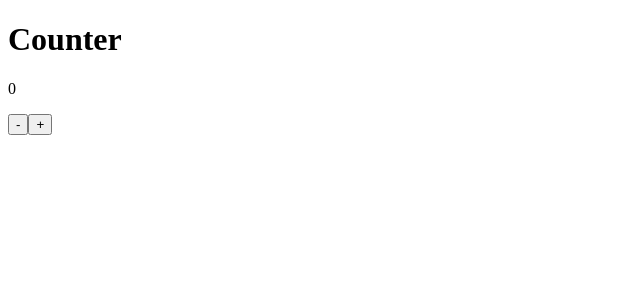
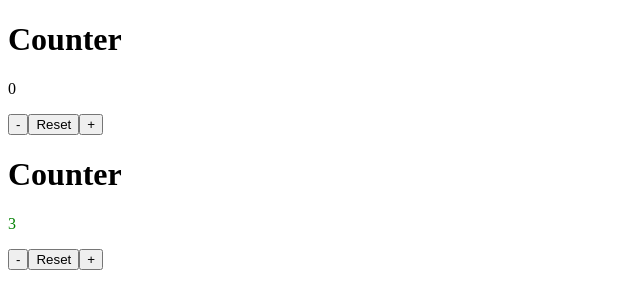
Before and after one commit to vasibreban27/fullstack-bootcamp, a React (Vite) app: page / in a window 1280 px wide. Shown: the top 308 px of the page, without its empty margins (0-640 px from the left). Built offline with nearby package versions, Linux system fonts and the light colour scheme.

Commit message:
counter app in react

```diff
--- a/package.json
+++ b/package.json
@@ -10,6 +10,7 @@
     "preview": "vite preview"
   },
   "dependencies": {
+    "clsx": "^2.1.1",
     "react": "^19.2.5",
     "react-dom": "^19.2.5"
   },
--- a/src/App.tsx
+++ b/src/App.tsx
@@ -1,5 +1,10 @@
 import { Counter } from "./features/Counter/Counter";
 
 export function App() {
-  return <Counter />;
+  return (
+      <>
+          <Counter/>
+          <Counter initialCount={3} diff={5}/>
+      </>
+  )
 }
--- /dev/null
+++ b/src/features/Counter/Counter.module.css
@@ -0,0 +1,7 @@
+.positive{
+    color: green;
+}
+
+.negative{
+    color: red;
+}
--- a/src/features/Counter/Counter.tsx
+++ b/src/features/Counter/Counter.tsx
@@ -1,22 +1,42 @@
-export function Counter() {
-  let count = 0;
+import {useState} from "react";
+import styles from './Counter.module.css'
+import clsx from "clsx";
 
-  function handleClick() {
-    count--;
+export function Counter({initialCount = 0, diff=1}) {
+  const [count,setCount] = useState(initialCount);
+
+  function handleClick(sign=1) {
+    setCount(count+diff*sign);
   }
+
+  //   let cls=''
+  // if(count<0) cls='negative';
+  // if(count>0) cls='positive';
 
   return (
     <>
       <h1>Counter</h1>
-      <output>
+      <output className={clsx({[styles.positive]: count>0, [styles.negative]: count<0})}>
         {count}
       </output>
       <p>
-        <button onClick={handleClick}>-</button>
-        <button>+</button>
+        <button onClick={()=>{handleClick(-diff)}}>-</button>
+          <button onClick={()=>{setCount(initialCount)}}>Reset</button>
+        <button onClick={()=>{handleClick(diff)}}>+</button>
       </p>
     </>
   )
 }
 
 // return createElement(React.Fragment, null, createElement('h1'), createElement('output'));
+// let state;
+// function dummyUseState(initialState){
+//     if(state === undefined)
+//         state = initialState;
+//
+//     function updateState(newState){
+//         state = newState;
+//         Counter();
+//     }
+//    return [state,updateState];
+// }
```
Also changed, not shown: 1 other file (tests, documents, lock files or other folders).
